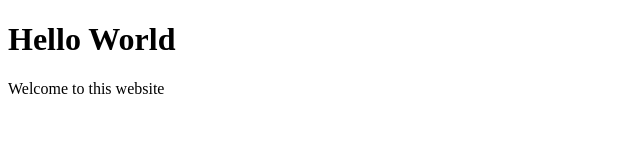
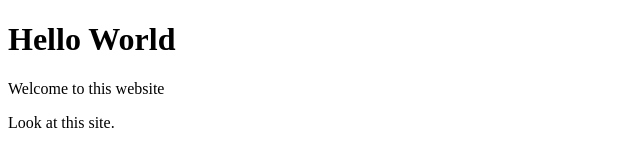
Before and after one commit to jillianmaher/DogPracticeLab, a plain HTML site: page index.html in a window 1280 px wide. Shown: the whole page, without its empty margins (0-640 px from the left). Drawn offline with Linux system fonts and the light colour scheme.

Commit message:
Update index.html

```diff
--- a/index.html
+++ b/index.html
@@ -6,5 +6,6 @@
   <body>
     <h1>Hello World</h1>
     <p>Welcome to this website</p>
+    <p>Look at this site.</p>
   </body>
 </html>
```
